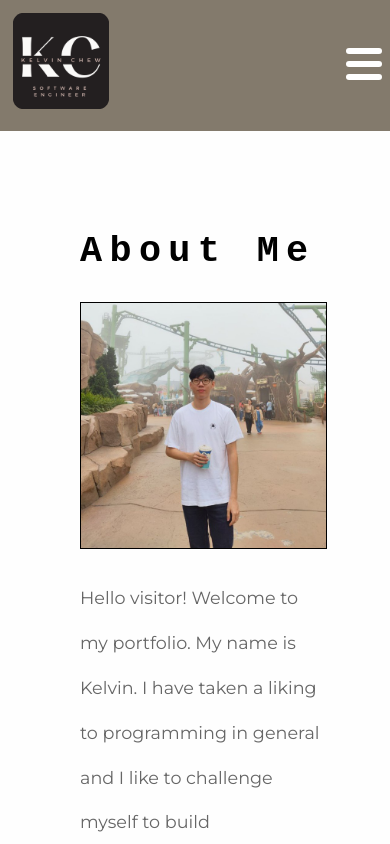
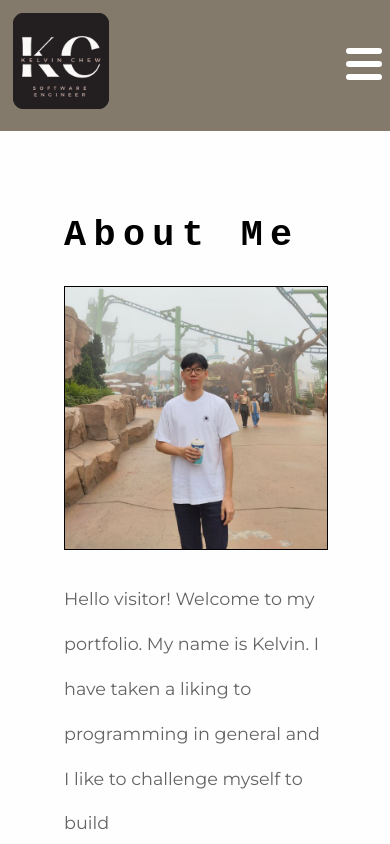
Before and after one commit to AbsoluteGibs/my-digital-portfolio, a React (Create React App) app: page /about in a window 390 px wide. Shown: the top 844 px of the page. Built offline with nearby package versions, Linux system fonts and the light colour scheme.

Commit message:
changing up margin and media queries

```diff
--- a/src/App.js
+++ b/src/App.js
@@ -9,7 +9,6 @@ import MyWorks from './MyWorks';
 function App() {
   return (
     <div className="App">
-      <div className='App-child'>
       <BrowserRouter>
         <Navbar/>
         <Routes>
@@ -26,7 +25,6 @@ function App() {
         </Routes>
       </BrowserRouter>
     </div>
-    </div>
   );
 }
 
--- a/src/styles/App.css
+++ b/src/styles/App.css
@@ -17,3 +17,9 @@ div{
 .content-div{
   margin: 5rem;
 }
+
+@media screen and (max-width: 500px){
+  .content-div{
+    margin: 4rem;
+  }
+}
--- a/src/styles/Navbar.css
+++ b/src/styles/Navbar.css
@@ -62,7 +62,7 @@ nav .expander span{
     border-radius: 0.2rem;
 }
 
-@media screen and (max-width: 500px){
+@media only screen and (max-width: 768px){
 
     img[class~="logo"]{
         width: 6rem;
--- a/src/styles/content.css
+++ b/src/styles/content.css
@@ -102,7 +102,7 @@ img[class~="myself"]{
     height: 6rem;
 }
 
-@media screen and (max-width: 500px){
+@media only screen and (max-width: 768px){
     .typewriter{
         font-size: 2.3rem;
     }
```
Lines whose indentation alone changed are shown as unchanged.
